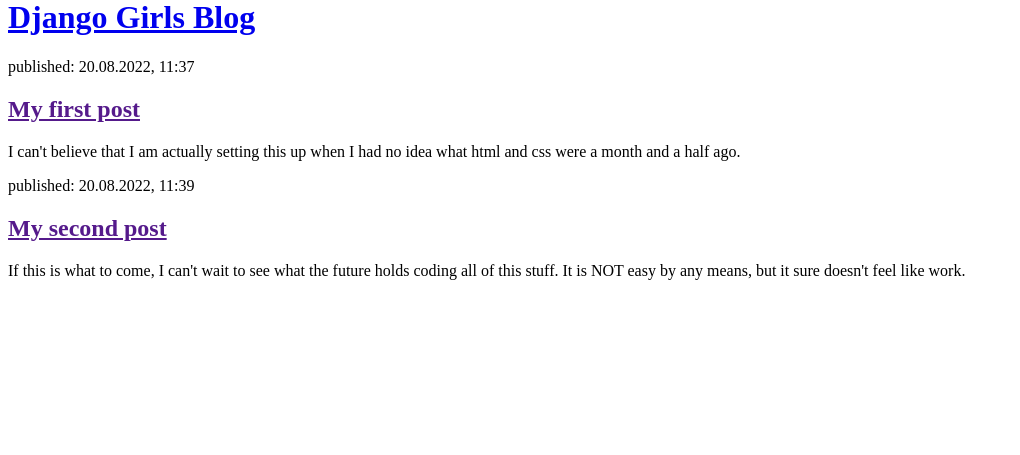
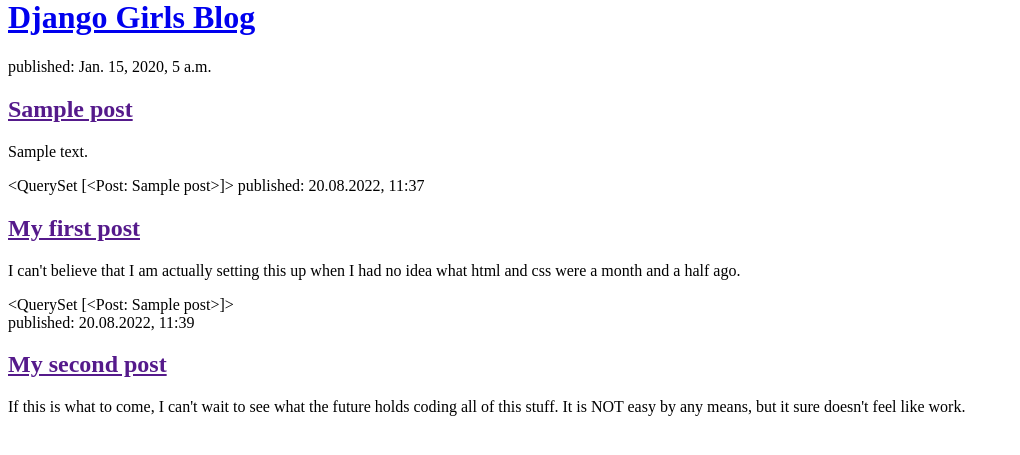
Before and after one commit to JeffBuck8/my-first-blog, a Django app: page / in a window 1280 px wide. Shown: the part 22-477 px from the top of the page, without its empty margins (0-1020 px from the left). Run offline with Django 3.2, Linux system fonts and the light colour scheme; tables that the repository leaves empty hold one stand-in row (values such as "Sample post").

Commit message:
Modified templates to display posts from database.

```diff
--- a/blog/templates/blog/post_list.html
+++ b/blog/templates/blog/post_list.html
@@ -8,11 +8,20 @@
             <h1><a href="/">Django Girls Blog</a></h1>
         </header>
 
-        <article>
+        {% for post in posts %}
+            <article>
+                <time>published: {{ post.published_date }}</time>
+                <h2><a href="">{{ post.title }}</a></h2>
+                <p>{{ post.text|linebreaksbr }}</p>
+            </article>
+        {% endfor %}
+
+
+        {{posts}}
             <time>published: 20.08.2022, 11:37</time>
             <h2><a href="">My first post</a></h2>
             <p>I can't believe that I am actually setting this up when I had no idea what html and css were a month and a half ago.</p>
-        </article>
+        {{posts}}
 
         <article>
             <time>published: 20.08.2022, 11:39</time>
--- a/blog/views.py
+++ b/blog/views.py
@@ -1,4 +1,7 @@
 from django.shortcuts import render
+from django.utils import timezone
+from .models import Post
 
 def post_list(request):
-    return render(request, 'blog/post_list.html', {})
+    posts = Post.objects.filter(published_date__lte=timezone.now()).order_by('published_date')
+    return render(request, 'blog/post_list.html', {'posts': posts})
```
